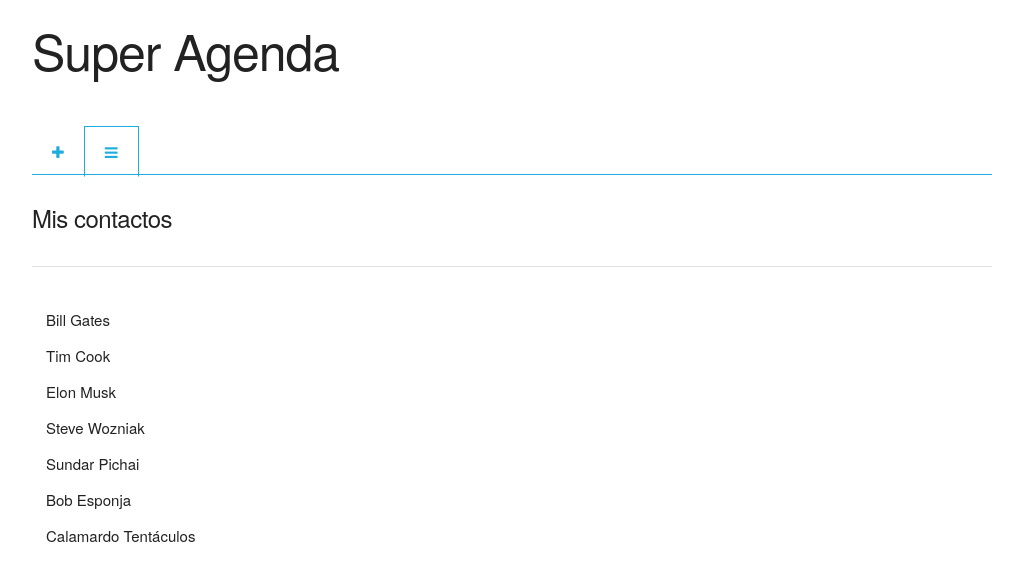
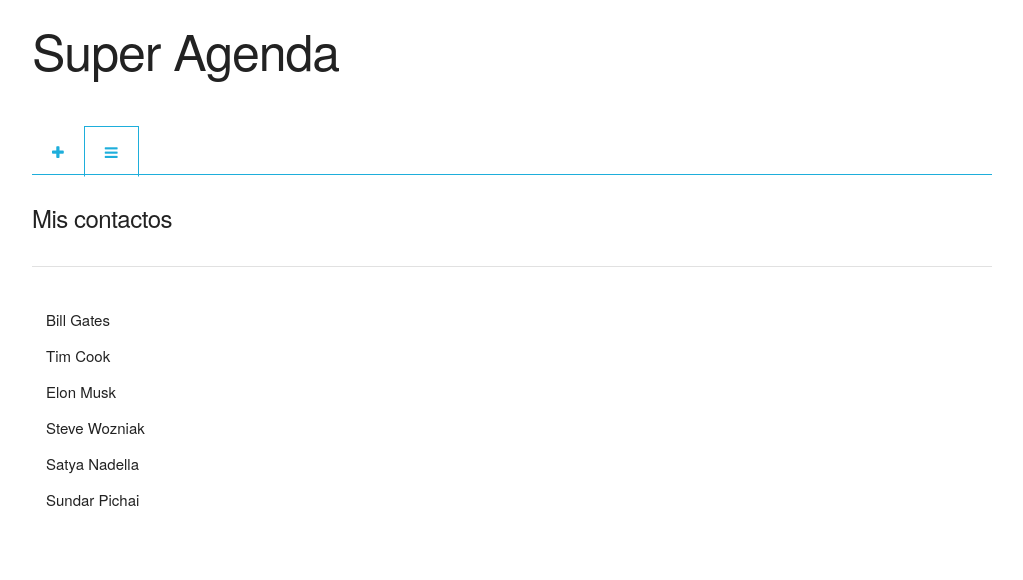
Before and after one commit to vermicida/kc-angular-altran, an Angular app: page /todos in a window 1280 px wide. Shown: the top 580 px of the page, without its empty margins (128-1151 px from the left). Built offline with nearby package versions, Linux system fonts and the light colour scheme; data requests are answered from the project's data file.

Commit message:
Creamos nuestro primer Pipe. Es algo chorra, pero mola.

```diff
--- a/db.json
+++ b/db.json
@@ -3,45 +3,56 @@
     {
       "id": 1,
       "nombre": "Bill",
-      "apellidos": "Gates"
+      "apellidos": "Gates",
+      "telefono": "555 667 998",
+      "email": "bill.gates@microsoft.com",
+      "facebook": "BillGates",
+      "twitter": "@BillGates"
     },
     {
-      "id": 2,
       "nombre": "Tim",
-      "apellidos": "Cook"
+      "apellidos": "Cook",
+      "telefono": "456 789 234",
+      "email": "tim.cook@apple.com",
+      "facebook": "",
+      "twitter": "@tim_cook",
+      "id": 2
     },
     {
-      "id": 3,
       "nombre": "Elon",
-      "apellidos": "Musk"
+      "apellidos": "Musk",
+      "telefono": "764 345 623",
+      "email": "",
+      "facebook": "Elon-Musk",
+      "twitter": "@elonmusk",
+      "id": 3
     },
     {
-      "id": 4,
       "nombre": "Steve",
-      "apellidos": "Wozniak"
+      "apellidos": "Wozniak",
+      "telefono": "",
+      "email": "woz@vodafone.com",
+      "facebook": "stevewoz",
+      "twitter": "@stevewoz",
+      "id": 4
     },
     {
-      "id": 5,
-      "nombre": "Sundar",
-      "apellidos": "Pichai"
-    },
-    {
-      "nombre": "Bob",
-      "apellidos": "Esponja",
+      "nombre": "Satya",
+      "apellidos": "Nadella",
       "telefono": "",
       "email": "",
       "facebook": "",
-      "twitter": "",
-      "id": 6
+      "twitter": "@satyanadella",
+      "id": 5
     },
     {
-      "nombre": "Calamardo",
-      "apellidos": "Tentáculos",
+      "nombre": "Sundar",
+      "apellidos": "Pichai",
       "telefono": "",
       "email": "",
       "facebook": "",
-      "twitter": "",
-      "id": 7
+      "twitter": "@sundarpichai",
+      "id": 6
     }
   ]
 }
--- a/src/app/app.module.ts
+++ b/src/app/app.module.ts
@@ -11,6 +11,7 @@ import { FormularioContactoComponent } from './formulario-contacto/formulario-co
 import { NuevoContactoComponent } from './nuevo-contacto/nuevo-contacto.component';
 import { MisContactosComponent } from './mis-contactos/mis-contactos.component';
 import { DetallesContactoComponent } from './detalles-contacto/detalles-contacto.component';
+import { DatosContactoPipe } from './datos-contacto.pipe';
 
 @NgModule({
   // En el metadato 'declarations' indicamos todos los componentes, directivas y
@@ -22,7 +23,8 @@ import { DetallesContactoComponent } from './detalles-contacto/detalles-contacto
     FormularioContactoComponent,
     NuevoContactoComponent,
     MisContactosComponent,
-    DetallesContactoComponent
+    DetallesContactoComponent,
+    DatosContactoPipe
   ],
   // En el metadato 'imports' indicamos todos aquellos módulos de los cuáles depende
   // nuestra app para funcionar.
--- /dev/null
+++ b/src/app/datos-contacto.pipe.ts
@@ -0,0 +1,44 @@
+import { Pipe, PipeTransform } from '@angular/core';
+
+import { Contacto } from './contacto';
+
+// Los Pipes son clases decoradas con el decorador '@Pipe'. Es necesario
+// indicar el metadato 'name'; en él establecemos el nombre del Pipe, que
+// será el que usemos en un template para aplicarlo.
+
+// También, un Pipe debe implementar la interfaz 'PipeTransform' y, por ende,
+// la función 'tranform()'. Este función espera al menos un parámetro: el
+// dato que va a transformarse. Podemos indicar otros argumentos más para
+// configurar o modificar el proceso de transformación.
+
+@Pipe({
+  name: 'DatosContacto'
+})
+export class DatosContactoPipe implements PipeTransform {
+
+  transform(contacto: Contacto): string {
+
+    let datos: string;
+
+    // Si tenemos los dos datos (teléfono y email), debemos retornar 'teléfono || email'.
+    if (contacto.telefono && contacto.email) {
+      datos = `${contacto.telefono} || ${contacto.email}`;
+    }
+
+    // Si solo tenemos uno de los datos, lo retornamos tal cual.
+    else if (contacto.telefono) {
+      datos = contacto.telefono;
+    }
+    else if (contacto.email) {
+      datos = contacto.email;
+    }
+
+    // Por último, si no tenemos ninguno, retornamos una cadena de texto vacía.
+    else {
+      datos = '';
+    }
+
+    return datos;
+  }
+
+}
--- a/src/app/detalles-contacto/detalles-contacto.component.html
+++ b/src/app/detalles-contacto/detalles-contacto.component.html
@@ -1,10 +1,14 @@
 <div *ngIf="contacto">
   <header>
     <h5>{{ contacto.nombre }} {{ contacto.apellidos }}</h5>
-    <hr>
   </header>
   <div>
-    <span>{{ contacto.telefono }} {{ contacto.email }}</span>
+    <!--
+      Para hacer uso de un Pipe, seguido del dato que va a sufrir
+      la transformación, indicamos el signo pipe ('|') y el nombre
+      del mismo. Es decir, el indicado en el metadato 'name'.
+    -->
+    <span>{{ contacto | DatosContacto }}</span>
     <hr>
   </div>
   <div>
--- a/src/app/detalles-contacto/detalles-contacto.component.ts
+++ b/src/app/detalles-contacto/detalles-contacto.component.ts
@@ -5,8 +5,7 @@ import { Contacto } from '../contacto';
 @Component({
   selector: 'app-detalles-contacto',
   templateUrl: './detalles-contacto.component.html',
-  styleUrls: ['./detalles-contacto.component.css'],
-  encapsulation: ViewEncapsulation.None
+  styleUrls: ['./detalles-contacto.component.css']
 })
 export class DetallesContactoComponent {
 
--- a/src/app/formulario-contacto/formulario-contacto.component.ts
+++ b/src/app/formulario-contacto/formulario-contacto.component.ts
@@ -6,8 +6,7 @@ import { Contacto } from '../contacto';
 @Component({
   selector: 'app-formulario-contacto',
   templateUrl: './formulario-contacto.component.html',
-  styleUrls: ['./formulario-contacto.component.css'],
-  encapsulation: ViewEncapsulation.None
+  styleUrls: ['./formulario-contacto.component.css']
 })
 export class FormularioContactoComponent {
 
--- a/src/app/lista-contactos/lista-contactos.component.ts
+++ b/src/app/lista-contactos/lista-contactos.component.ts
@@ -10,8 +10,7 @@ import { Contacto } from '../contacto';
 @Component({
   selector: 'app-lista-contactos',
   templateUrl: './lista-contactos.component.html',
-  styleUrls: ['./lista-contactos.component.css'],
-  encapsulation: ViewEncapsulation.Emulated
+  styleUrls: ['./lista-contactos.component.css']
 })
 export class ListaContactosComponent {
 
--- a/src/app/mis-contactos/mis-contactos.component.ts
+++ b/src/app/mis-contactos/mis-contactos.component.ts
@@ -8,8 +8,7 @@ import { Contacto } from '../contacto';
 @Component({
   selector: 'app-mis-contactos',
   templateUrl: './mis-contactos.component.html',
-  styleUrls: ['./mis-contactos.component.css'],
-  encapsulation: ViewEncapsulation.None
+  styleUrls: ['./mis-contactos.component.css']
 })
 export class MisContactosComponent implements OnInit {
 
--- a/src/app/nuevo-contacto/nuevo-contacto.component.ts
+++ b/src/app/nuevo-contacto/nuevo-contacto.component.ts
@@ -7,8 +7,7 @@ import { Contacto } from '../contacto';
 @Component({
   selector: 'app-nuevo-contacto',
   templateUrl: './nuevo-contacto.component.html',
-  styleUrls: ['./nuevo-contacto.component.css'],
-  encapsulation: ViewEncapsulation.None
+  styleUrls: ['./nuevo-contacto.component.css']
 })
 export class NuevoContactoComponent {
 
```
Also changed, not shown: 1 other file (tests, documents, lock files or other folders).
